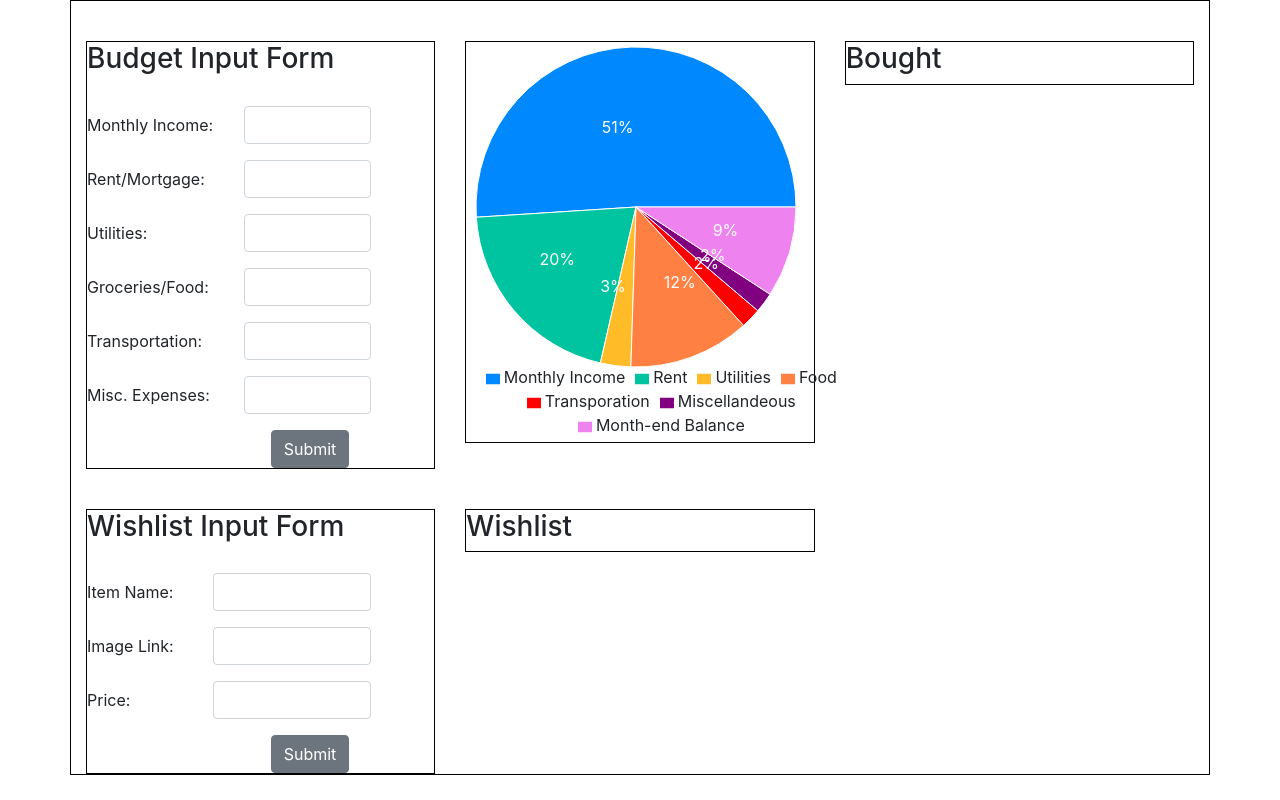
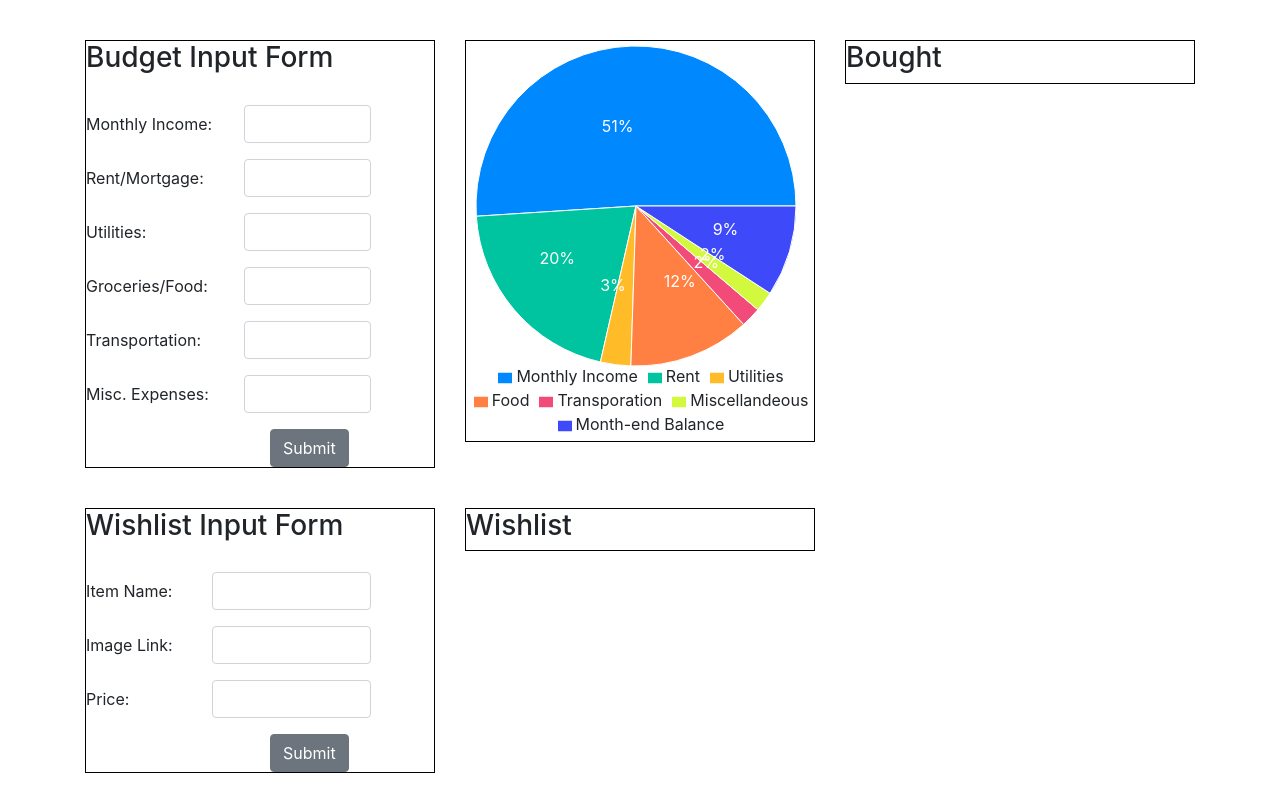
Before and after one commit to Olisun/Project-Three-New, a React (Create React App) app in the folder client/: page / in a window 1280 px wide. Built offline with nearby package versions, Linux system fonts and the light colour scheme.

Commit message:
adjusted width ad padding for piechart legend in chart component

```diff
--- a/client/src/components/BudgetInputForm/index.js
+++ b/client/src/components/BudgetInputForm/index.js
@@ -5,7 +5,9 @@ import { Col, Button, Form, FormGroup, Label, Input, FormText } from 'reactstrap
 import "./style.css"
 
 class BudgetInput extends Component {
-  state = {
+  constructor() {
+    super()
+    this.state = {
       monthlyIncome: "",
       rentOrMortgage: "",
       utilities: "",
@@ -13,6 +15,7 @@ class BudgetInput extends Component {
       transportation: "",
       misc: ""
     };
+  }
 
   handleInputChange = event => {
     let value = event.target.value;
--- a/client/src/components/Chart/index.js
+++ b/client/src/components/Chart/index.js
@@ -16,7 +16,7 @@ let data = [
 
 ];
 
-const COLORS = ['#0088FE', '#00C49F', '#FFBB28', '#FF8042', 'red', 'purple', 'violet'];
+const COLORS = ['#0088FE', '#00C49F', '#FFBB28', '#FF8042', '#f24b7a', '#d3f93e', '#3e4af9'];
 
 const RADIAN = Math.PI / 180;
 const renderCustomizedLabel = ({
@@ -34,15 +34,17 @@ const renderCustomizedLabel = ({
 };
 
 class Rechart extends PureComponent {
-
-  state = {
+  constructor() {
+    super()
+    this.state = {
       activeIndex: 0,
       list: data,
       isToggled: {
         status: false,
         value: []
      }
-  };
+   }
+  }
 
   onPieEnter = (data, index) => {
     this.setState({ activeIndex: index })
--- a/client/src/components/Chart/style.css
+++ b/client/src/components/Chart/style.css
@@ -1,3 +1,4 @@
-.container {
-  border: 1px solid black;
+.recharts-default-legend {
+  width: 350px;
+  padding-top: 40px;
 }
--- a/client/src/components/WishlistInputForm/index.js
+++ b/client/src/components/WishlistInputForm/index.js
@@ -4,12 +4,15 @@ import "./style.css"
 import API from '../../utils/API-wishlist.js'
 
 class WishlistInput extends Component {
+  constructor() {
+    super()
 
-  state = {
-    itemName: "",
-    itemImage: "",
-    itemPrice: ""
-  };
+    this.state = {
+      itemName: "",
+      itemImage: "",
+      itemPrice: ""
+    };
+  }
 
   loadItems = () => {
 
```
Lines whose indentation alone changed are shown as unchanged.
